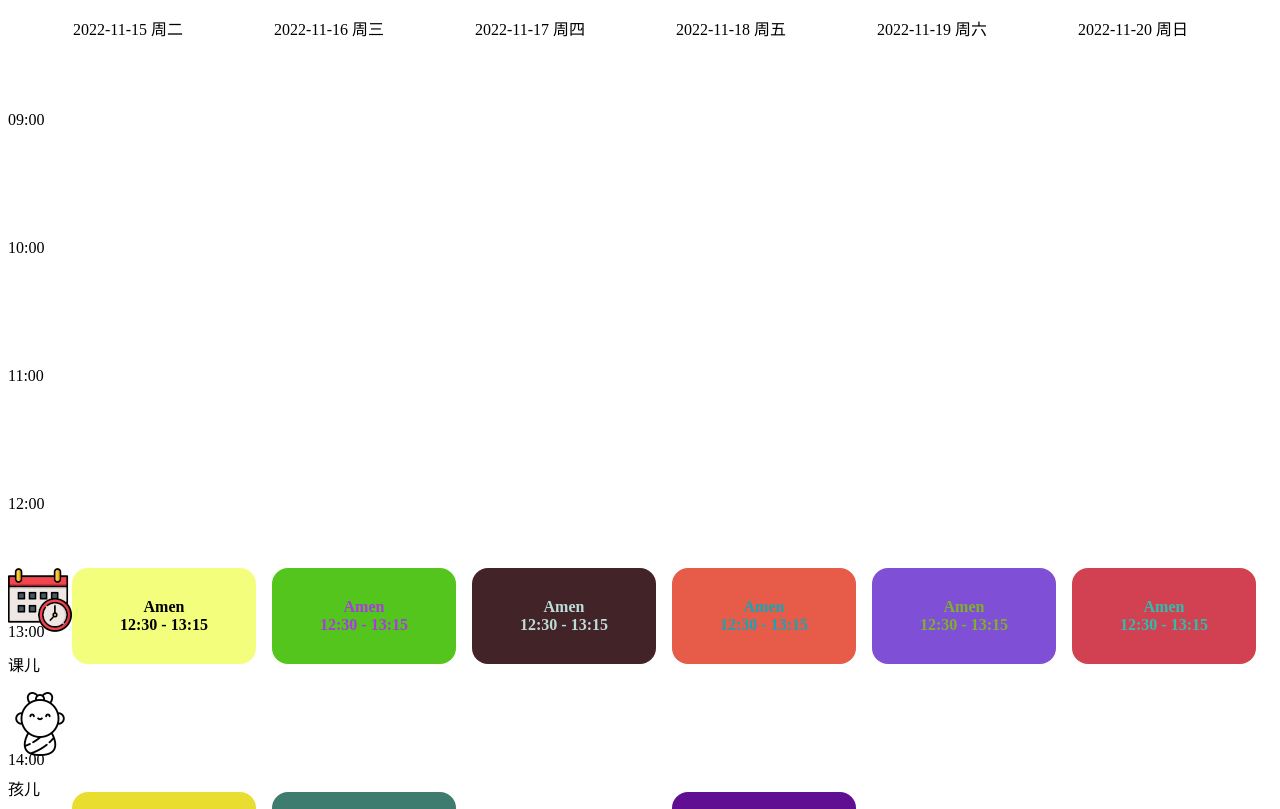
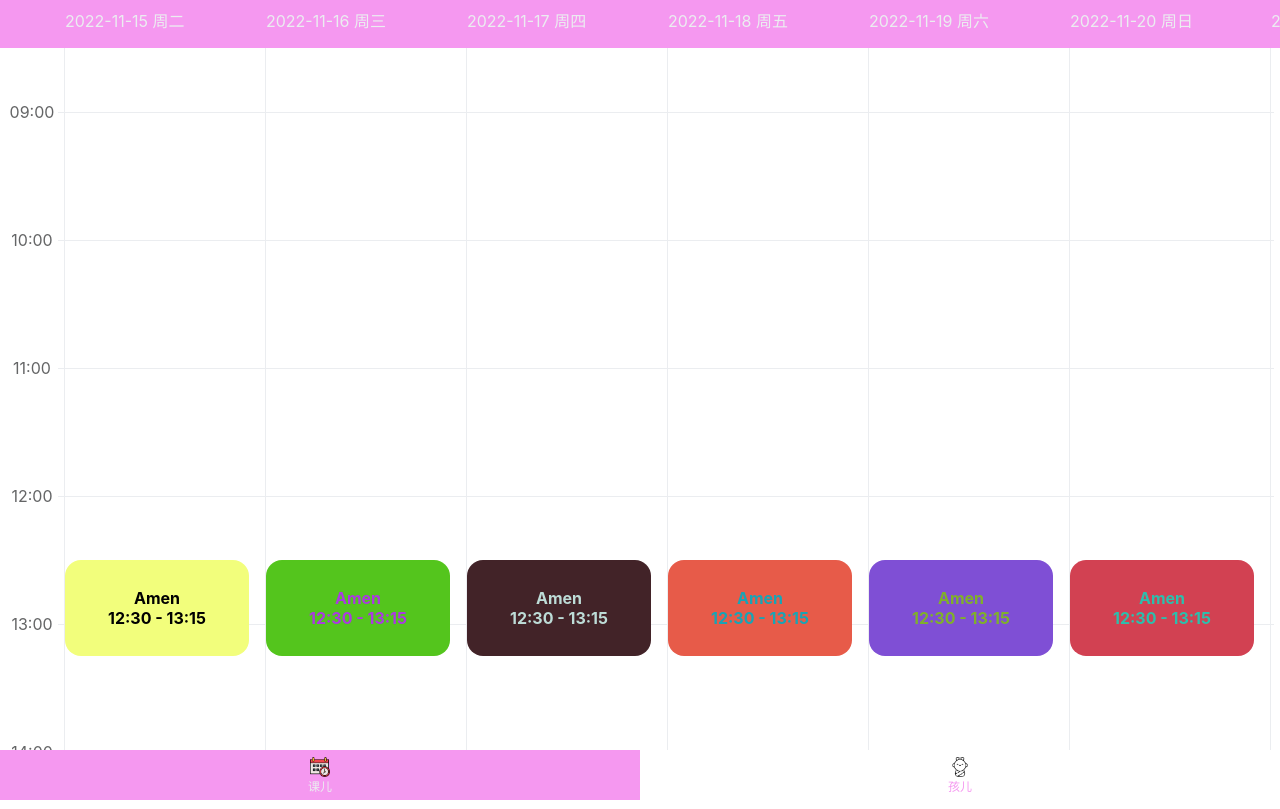
Before and after one commit to KoaLaYT/amen-schedule, a Vue app in the folder web/: page / in a window 1280 px wide. Shown: the top 809 px of the page. Built offline with nearby package versions, Linux system fonts and the light colour scheme.

Commit message:
feat(web): replace ui library, use vant instead of weui

```diff
--- a/web/package.json
+++ b/web/package.json
@@ -10,17 +10,17 @@
   },
   "dependencies": {
     "dayjs": "^1.11.6",
-    "debounce": "^1.2.1",
     "pinia": "^2.0.24",
+    "vant": "^3.6.5",
     "vue": "^3.2.41",
-    "vue-router": "^4.1.6",
-    "weui": "^2.5.14"
+    "vue-router": "^4.1.6"
   },
   "devDependencies": {
     "@types/debounce": "^1.2.1",
     "@vitejs/plugin-vue": "^3.2.0",
     "sass": "^1.56.1",
     "typescript": "^4.6.4",
+    "unplugin-vue-components": "^0.22.9",
     "vite": "^3.2.0",
     "vue-tsc": "^1.0.9"
   }
--- a/web/src/App.vue
+++ b/web/src/App.vue
@@ -1,20 +1,22 @@
 <template>
-  <div class="ams-app weui-tab">
-    <router-view class="ams-app__view" />
-    <div class="ams-app__tab weui-tabbar">
-      <div class="ams-app__tab__item weui-tabbar__item" v-for="tabbar in tabbars" :key="tabbar.path"
-        @click="onClick(tabbar)">
-        <img v-if="route.path == tabbar.path" :src="tabbar.iconActivate" class="weui-tabbar__icon">
-        <img v-else :src="tabbar.iconDeactivate" class="weui-tabbar__icon">
-        <p class="weui-tabbar__label">{{ tabbar.name }}
-        </p>
-      </div>
-    </div>
+  <div class="ams-app">
+    <transition name="van-fade">
+      <router-view class="ams-app__view" />
+    </transition>
+    <van-tabbar class="ams-app__tab" v-model="active">
+      <van-tabbar-item v-for="tabbar in tabbars" :key="tabbar.path" :name="tabbar.name" @click="onClick(tabbar)">
+        <span>{{ tabbar.name }}</span>
+        <template #icon>
+          <img v-if="route.path == tabbar.path" :src="tabbar.iconActivate" class="weui-tabbar__icon">
+          <img v-else :src="tabbar.iconDeactivate" class="weui-tabbar__icon">
+        </template>
+      </van-tabbar-item>
+    </van-tabbar>
   </div>
 </template>
 
 <script setup lang="ts">
-// import HelloWorld from './components/HelloWorld.vue'
+import { ref } from "vue";
 import { useRouter, useRoute } from "vue-router"
 
 interface Tabbar {
@@ -25,6 +27,7 @@ interface Tabbar {
 }
 const router = useRouter()
 const route = useRoute()
+const active = ref('课儿')
 
 const tabbars: Tabbar[] = [
   {
@@ -54,15 +57,19 @@ const onClick = (tabbar: Tabbar) => {
   max-height: 100vh;
 
   &__view {
-    flex: 0 0 calc(100vh - 60px);
+    height: calc(100vh - 50px);
     overflow-y: scroll;
   }
 
-  &__tab {
-    position: sticky;
-    bottom: 0;
-    left: 0;
-    right: 0;
+  .van-tabbar {
+    --van-tabbar-item-active-background-color: var(--van-primary-color);
+    --van-tabbar-item-active-color: var(--van-gray-3);
+    --van-tabbar-item-text-color: var(--van-primary-color);
+    border: none;
+
+    &::after {
+      border: none;
+    }
   }
 }
 </style>
--- a/web/src/components/AmsDay.vue
+++ b/web/src/components/AmsDay.vue
@@ -1,15 +1,21 @@
 <template>
-    <div class="ams-day">
-        <div class="ams-day__lesson" v-for="lesson in lessons" :key="lesson.lessonId" :style="{ ...calOffset(lesson) }">
+    <div class="ams-day" @click="onDayClick($event)">
+        <div class="ams-day__lesson" v-for="lesson in lessons" :key="lesson.lessonId" :style="{ ...calOffset(lesson) }"
+            @click.stop.prevent="onLessonClick(lesson)">
             <div>{{ lesson.studentName }}</div>
             <div>{{ lesson.startAt }} - {{ lesson.endAt }}</div>
         </div>
+        <van-popup v-model:show="editorShow">
+            <ams-edit-lesson-vue />
+        </van-popup>
     </div>
 </template>
 
 <script setup lang="ts">
-import { computed } from '@vue/reactivity';
+import { Toast } from 'vant';
+import { computed, ref } from 'vue';
 import { Lesson, useLessonStore } from '../stores/lesson';
+import AmsEditLessonVue from './AmsEditLesson.vue';
 
 const props = defineProps<{
     date: string,
@@ -18,6 +24,7 @@ const props = defineProps<{
 const store = useLessonStore();
 
 const lessons = computed(() => store.$state.lessons.get(props.date) ?? [])
+const editorShow = ref(false)
 
 const calOffset = (lesson: Lesson) => {
     const [startHour, startMin] = lesson.startAt.split(":").map(Number);
@@ -36,6 +43,15 @@ const calOffset = (lesson: Lesson) => {
     }
 }
 
+const onDayClick = (event: MouseEvent) => {
+    console.log(props.date, event)
+    Toast.success("click day")
+}
+
+const onLessonClick = (lesson: Lesson) => {
+    console.log(props.date, lesson)
+    Toast.success("click lesson")
+}
 
 function complementary(color: string) {
     const hex = Number.parseInt(color.slice(1), 16)
@@ -47,7 +63,7 @@ function complementary(color: string) {
 <style scoped lang="scss">
 .ams-day {
     flex: 0 0 200px;
-    border-right: 1px solid var(--weui-BG-0);
+    border-right: 1px solid var(--van-border-color);
     position: relative;
 
     &__lesson {
--- /dev/null
+++ b/web/src/components/AmsEditLesson.vue
@@ -0,0 +1,12 @@
+<template>
+    <div class="ams-edit-lesson">
+        edit
+    </div>
+</template>
+
+<script setup lang="ts">
+</script>
+
+<style scoped lang="scss">
+
+</style>
--- a/web/src/components/AmsLoading.vue
+++ /dev/null
@@ -1,19 +0,0 @@
-<template>
-    <div role="alert" id="loadingToast">
-        <div class="weui-mask_transparent"></div>
-        <div class="weui-toast">
-            <span class="weui-primary-loading weui-icon_toast">
-                <span class="weui-primary-loading__dot"></span>
-            </span>
-            <p class="weui-toast__content">加载中</p>
-        </div>
-    </div>
-</template>
-
-<script setup lang="ts">
-
-</script>
-
-<style scoped lang="scss">
-
-</style>
--- a/web/src/components/AmsTimeline.vue
+++ b/web/src/components/AmsTimeline.vue
@@ -17,15 +17,15 @@
             </div>
         </div>
     </div>
-    <ams-loading-vue v-if="isFetching" />
 </template>
 
 <script setup lang="ts">
 import dayjs from "dayjs";
-import { nextTick, onMounted, ref, computed } from 'vue';
+import { nextTick, onMounted, ref, watch } from 'vue';
 import { useLessonStore } from '../stores/lesson';
 import AmsDayVue from '../components/AmsDay.vue';
-import AmsLoadingVue from "./AmsLoading.vue";
+import { Toast } from 'vant';
+import 'vant/es/toast/style';
 
 const hours = Array.from({ length: 15 }).map((_, index) => {
     const hour = index + 9
@@ -37,10 +37,20 @@ const hours = Array.from({ length: 15 }).map((_, index) => {
 })
 
 const store = useLessonStore()
-const dates = ref([] as string[]);
+const dates = ref(Array.from({ length: 10 }).map((_, index) => dayjs().add(index - 5, 'day').format('YYYY-MM-DD')));
 const isUpdating = ref(false)
 const datesEle = ref(null)
-const isFetching = computed(() => store.isFetching.length > 0)
+watch(() => store.isFetching.length, (length) => {
+    if (length > 0) {
+        Toast.loading({
+            message: "Loading...",
+            forbidClick: true,
+            duration: 0
+        })
+    } else {
+        Toast.clear()
+    }
+})
 
 const onScroll = (params: any) => {
     const scrollLeft: number = params.target.scrollLeft;
@@ -70,11 +80,9 @@ const onScroll = (params: any) => {
 
 // 初始化时获取当天前后5天的数据，并且显示当前日期
 onMounted(() => {
-    const today = dayjs()
-    dates.value = Array.from({ length: 10 }).map((_, index) => today.add(index - 5, 'day').format('YYYY-MM-DD'));
     store.fetchLessons([dates.value[0], dates.value[dates.value.length - 1]])
     nextTick(() => {
-        document.getElementById(today.format('YYYY-MM-DD'))?.scrollIntoView()
+        document.getElementById(dayjs().format('YYYY-MM-DD'))?.scrollIntoView()
     })
 })
 
@@ -108,13 +116,20 @@ function showWeekday(date: string) {
     &__dates {
         display: flex;
         flex-flow: row nowrap;
-        margin-left: 4rem;
+        padding-left: 4rem;
         width: calc(100% - 4rem);
         flex: 0 0 3rem;
         overflow-x: hidden;
+        background-color: var(--van-primary-color);
+
+        &::before {
+            content: ' ';
+            height: 3rem;
+            width: 4rem;
+        }
 
         >div {
-            color: var(--weui-FG-0);
+            color: var(--van-gray-3);
             padding-top: 0.5rem;
             padding-left: 1px;
             flex: 0 0 200px;
@@ -132,23 +147,25 @@ function showWeekday(date: string) {
 
         &__hours {
             height: calc(15 * 8rem);
-            border-right: 1px solid var(--weui-BG-0);
+            border-right: 1px solid var(--van-border-color);
             text-align: center;
 
             >div {
+                color: var(--van-gray-7);
                 height: 8rem;
                 width: 4rem;
                 position: relative;
                 display: flex;
                 flex-flow: row nowrap;
                 align-items: center;
+                justify-content: center;
             }
 
             &__line {
                 position: absolute;
-                left: 3.5rem;
+                left: 3.6rem;
                 width: calc(100vw - 4rem);
-                border-top: 1px solid var(--weui-BG-0);
+                border-top: 1px solid var(--van-border-color);
                 z-index: -1;
             }
         }
--- a/web/src/main.ts
+++ b/web/src/main.ts
@@ -1,9 +1,8 @@
 import { createApp } from 'vue'
-import "weui"
-import './style.css'
 import App from './App.vue'
 import { router } from "./router"
 import { createPinia } from "pinia"
+import './style.css'
 
 const pinia = createPinia()
 
--- a/web/src/style.css
+++ b/web/src/style.css
@@ -1,4 +1,5 @@
-body {
+:root {
     box-sizing: border-box;
-    color: var(--weui-FG-1)
+
+    --van-primary-color: #f598f0;
 }
--- a/web/vite.config.ts
+++ b/web/vite.config.ts
@@ -1,7 +1,9 @@
 import { defineConfig } from 'vite'
 import vue from '@vitejs/plugin-vue'
+import Components from 'unplugin-vue-components/vite';
+import { VantResolver } from 'unplugin-vue-components/resolvers';
 
 // https://vitejs.dev/config/
 export default defineConfig({
-  plugins: [vue()]
+  plugins: [vue(), Components({ resolvers: [VantResolver()] })]
 })
```
Also changed, not shown: web/components.d.ts (added, +22 -0 lines), web/src/components/HelloWorld.vue (deleted, +0 -38 lines), 1 other file (tests, documents, lock files or other folders).
